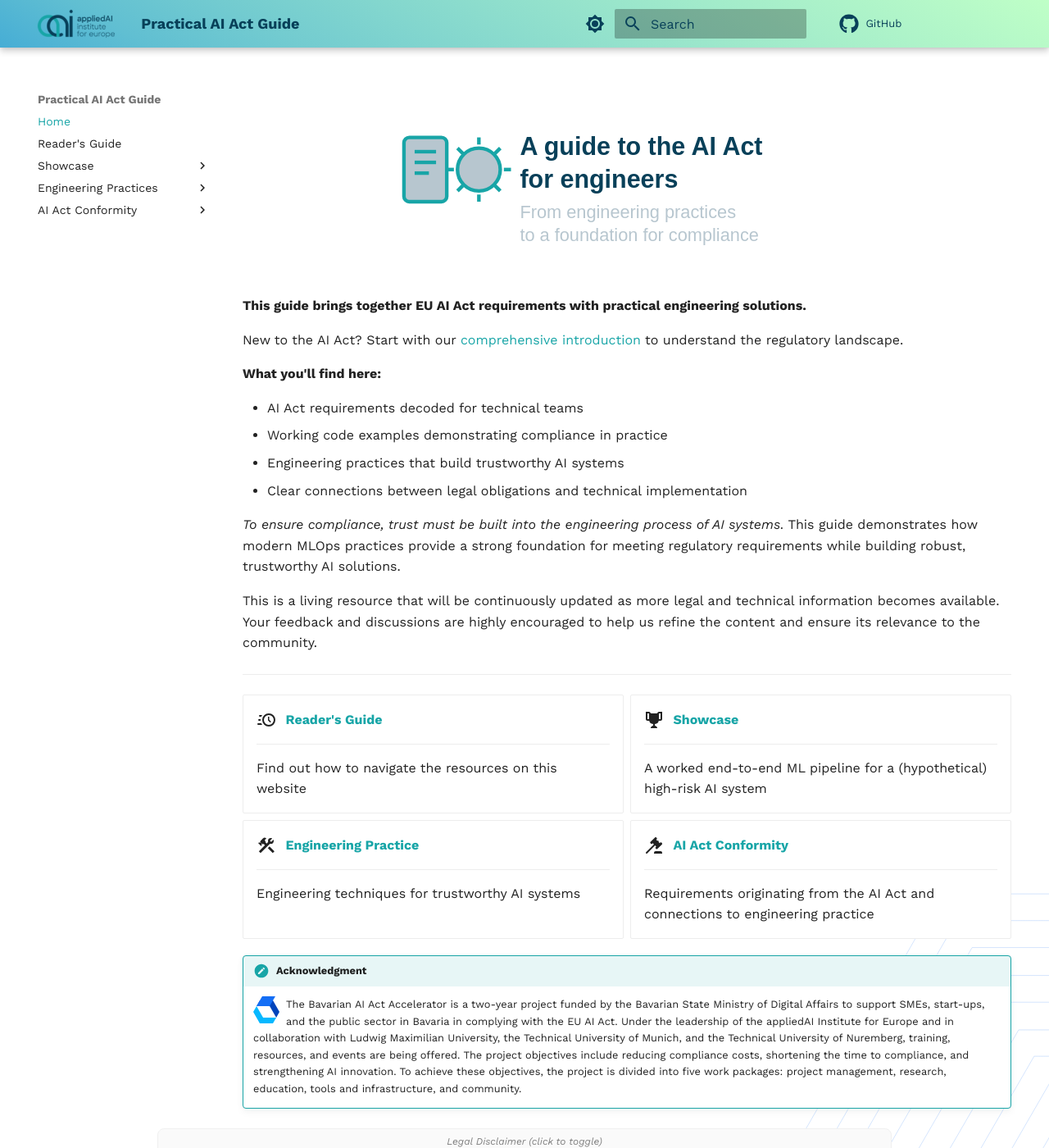
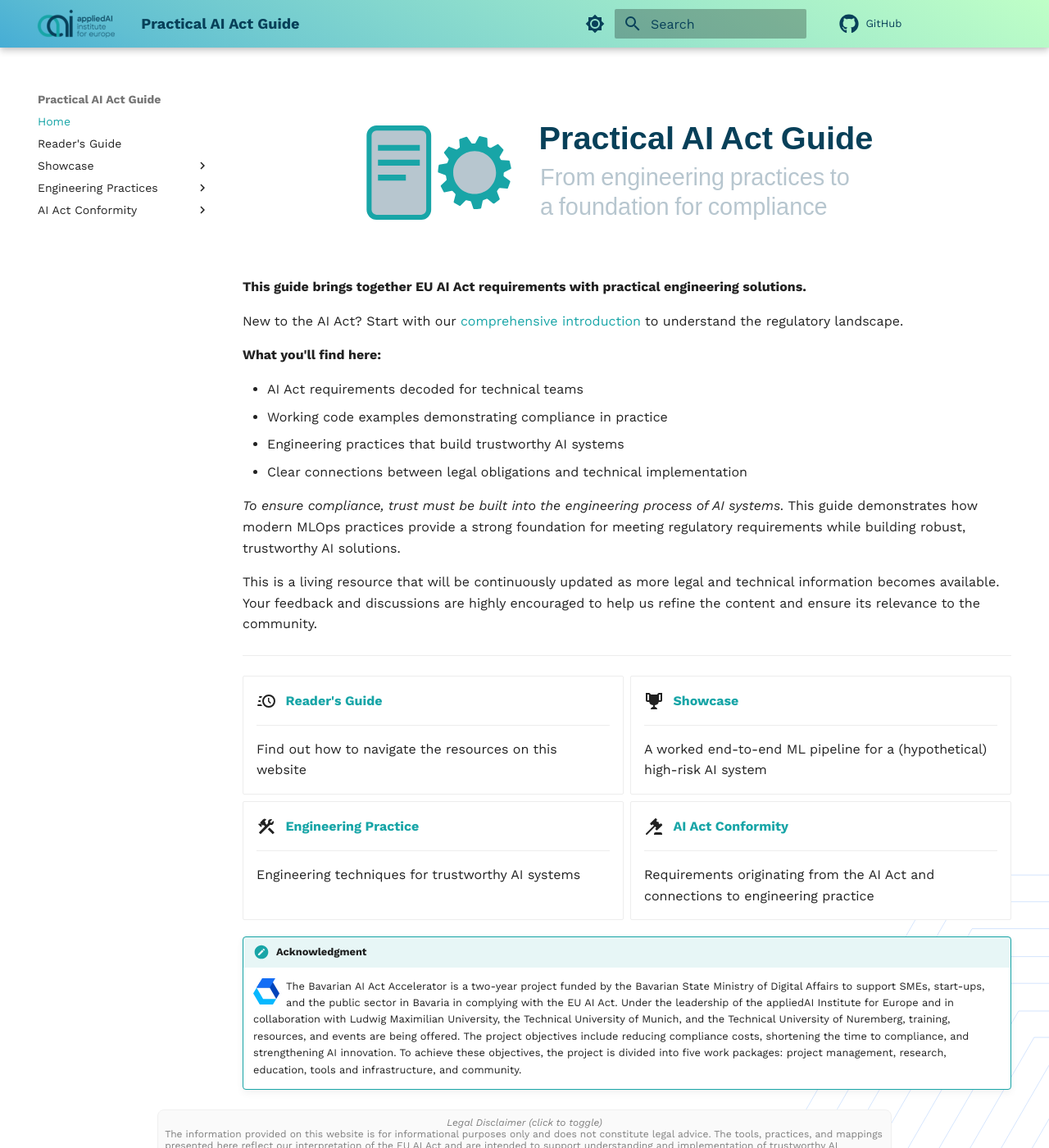
Before and after one commit to aai-institute/practical-ai-act, an MkDocs documentation site: the page built from docs/index.md, in a window 1280 px wide and 1400 px high. Shown: the whole window at 82% size. Built offline with MkDocs 1.6.1 and Material for MkDocs 9.7.7, drawn with Linux system fonts in a browser that asks for light colours; plug-ins that fetch from the network failed and are left out; comment, search, counter and statistics services are not loaded; the version menu is left out.

Commit message:
docs: Logo revamp

```diff
--- a/docs/_styles/extra.css
+++ b/docs/_styles/extra.css
@@ -50,9 +50,7 @@ h1#_1 {
 }
 
 .hero-logo {
-  /* No wider than the screen on smaller screens */
-  max-width: min(75%, 75vw) !important;
-  max-height: 196px;
+  width: 75%;
 
   /* Horizontally centered */
   display: block;
```
Also changed, not shown: docs/_images/logos/ai-compliance-guide-simple-dark.svg, docs/_images/logos/ai-compliance-guide-simple.svg.
